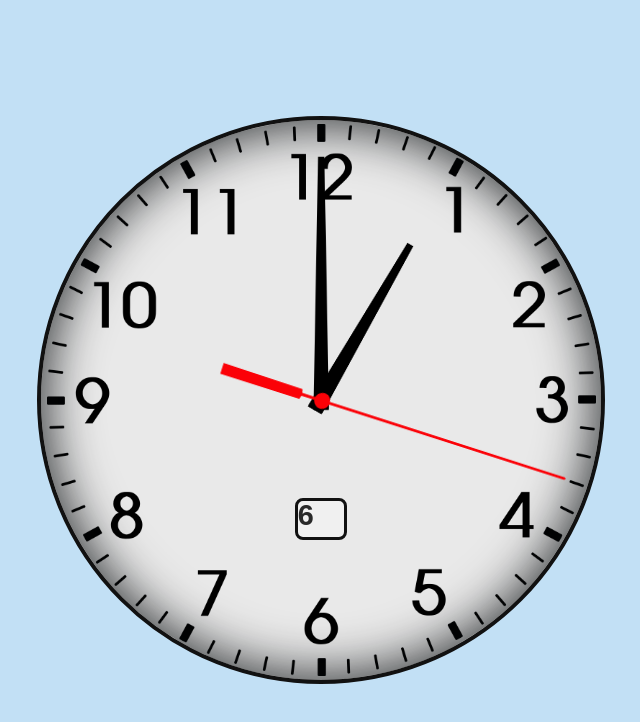
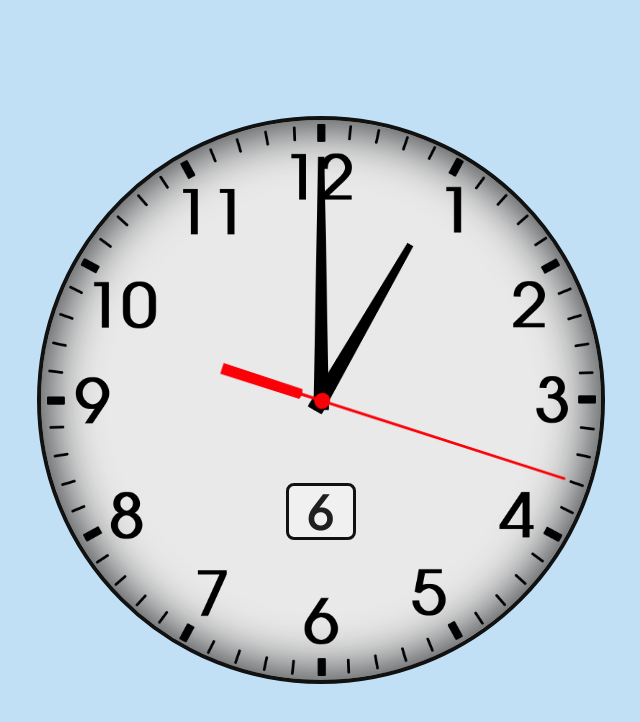
Before and after one commit to Everaldo-Martins/Relogio_Analogico, a plain HTML site: page index.html in a window 1280 px wide. Shown: the whole page, without its empty margins (319-959 px from the left). Drawn offline with Linux system fonts and the light colour scheme.

Commit message:
Update CSS - Date

```diff
--- a/data/css/style.css
+++ b/data/css/style.css
@@ -1,7 +1,8 @@
 @import url("./reset.css");
+@import url('https://fonts.googleapis.com/css2?family=Plus+Jakarta+Sans:wght@300;400;500;600;700&display=swap');
 
 body{
-  font-family: sans-serif;
+  font-family: 'Roboto Slab', serif;
   font-style: normal;
   font-weight: 400;
   font-size: 100%;
@@ -21,8 +22,7 @@ main section {
   justify-content: center;
 }
 main section .clock {
-  background-color: rgb(233, 233, 233);
-  background-image: url('../img/bg_clock.png');
+  background: rgb(233, 233, 233) url('../img/bg_clock.png');
   background-repeat: no-repeat;
   background-size: 98%;
   background-position: center;
@@ -38,19 +38,20 @@ main section .clock {
 }
 main section .clock .date{
   background-color: rgb(240, 240, 240);
-  color: #292929;
-  width: 8.2%;
-  height: 6.5%;
-  font-size: 1.8rem;
+  color: #1f1f1f;
+  width: calc(12% - 0.4rem);
+  font-family: 'Plus Jakarta Sans', sans-serif;
+  font-size: 300%;
+  line-height: 1;
   font-weight: 600;
-  vertical-align: bottom;
-  text-align: left;
+  padding:  0.1rem;
+  text-align: center;
   border-width: .2rem;
   border-style: solid;
   border-color: rgb(17, 17, 17);
   border-radius: .5rem;
   position: absolute;
-  left: calc(45.9% - .2rem);
+  left: calc(44% - 0.1rem);
   bottom: 25%;
   z-index: 0;
 }
```
